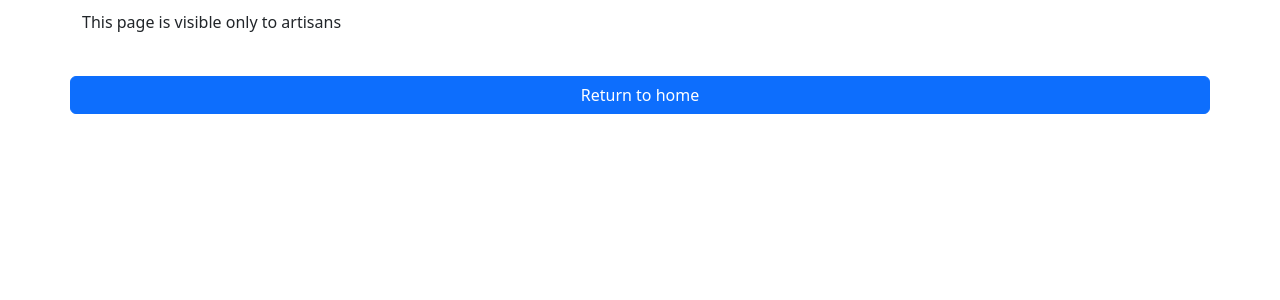
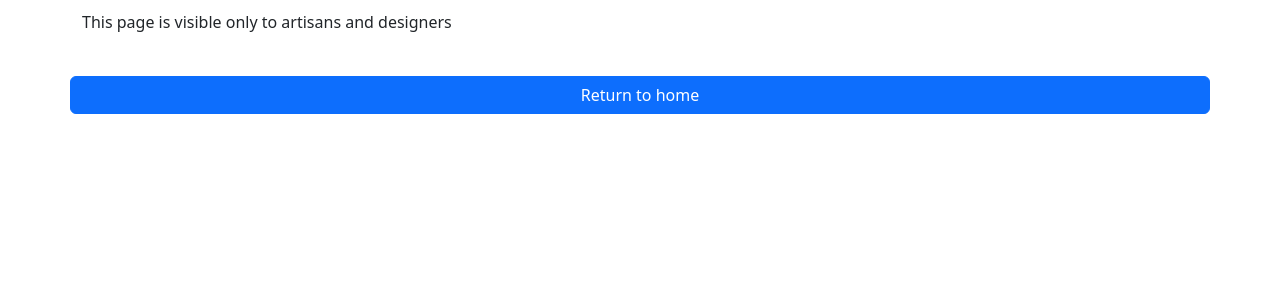
Before and after one commit to CarloAmbrogi/WeCraftCarloAmbrogi, a PHP site: page /pages/cooperate.php in a window 1280 px wide. Shown: the part 90-390 px from the top of the page. Run offline with PHP 8.4, Linux system fonts and the light colour scheme; some libraries are stand-ins or nearby versions.

Commit message:
Started with cooperating design

```diff
--- a/WeCraft/functions/functions.php
+++ b/WeCraft/functions/functions.php
@@ -305,9 +305,9 @@
         }
       case "Designer":
         if(numberOfItemsInTheShoppingCartOfThisUser($_SESSION["userId"]) > 0){
-          return [[translate("Map"),"./map.php"],[translate("Search"),"./search.php"],[translate("Personalized items"),"./INSERTLINKAAAAAAAAA"],[translate("Chats"),"./chats.php"],[translate("My WeCraft"),"./myWeCraft.php"],[translate("Shopping cart"),"./shoppingCart.php"],[translate("Shopping cart"),"./shoppingCart.php"]];
+          return [[translate("Map"),"./map.php"],[translate("Search"),"./search.php"],[translate("Personalized items"),"./INSERTLINKAAAAAAAAA"],[translate("Cooperate"),"./cooperate.php"],[translate("Chats"),"./chats.php"],[translate("My WeCraft"),"./myWeCraft.php"],[translate("Shopping cart"),"./shoppingCart.php"]];
         } else {
-          return [[translate("Map"),"./map.php"],[translate("Search"),"./search.php"],[translate("Personalized items"),"./INSERTLINKAAAAAAAAA"],[translate("Chats"),"./chats.php"],[translate("My WeCraft"),"./myWeCraft.php"],[translate("Shopping cart"),"./shoppingCart.php"]];
+          return [[translate("Map"),"./map.php"],[translate("Search"),"./search.php"],[translate("Personalized items"),"./INSERTLINKAAAAAAAAA"],[translate("Cooperate"),"./cooperate.php"],[translate("Chats"),"./chats.php"],[translate("My WeCraft"),"./myWeCraft.php"]];
         }
       default://error
         return [];
--- a/WeCraft/pages/cooperate.php
+++ b/WeCraft/pages/cooperate.php
@@ -7,17 +7,18 @@
   //Cooperate page
   doInitialScripts();
   $kindOfTheAccountInUse = getKindOfTheAccountInUse();
-  if($kindOfTheAccountInUse != "Artisan"){
-    //This page is visible only for artisans
+  if($kindOfTheAccountInUse != "Artisan" && $kindOfTheAccountInUse != "Designer"){
+    //This page is visible only for artisans or designers
     upperPartOfThePage(translate("Error"),"");
-    addParagraph(translate("This page is visible only to artisans"));
+    addParagraph(translate("This page is visible only to artisans and designers"));
     addButtonLink(translate("Return to home"),"./index.php");
   } else {
+    if($kindOfTheAccountInUse == "Artisan"){
       upperPartOfThePage(translate("Cooperate"),"");
       addTitle(translate("Three ways to cooperate")."...");
       startSquare();
-    addButtonLink(translate("Cooperative design"),"./AAAAAAAAAAAAA");
-    addParagraph(translate("More artisans cooperate together to realize the same artifact"));
+      addButtonLink(translate("Cooperative design"),"./cooperativeDesign.php");
+      addParagraph(translate("More artisans and designers cooperate together to realize the same artifact"));
       endSquare();
       startSquare();
       addButtonLink(translate("Cooperation for visibility and marketing"),"./cooperationVisibilityAndMarketing.php");
@@ -28,6 +29,15 @@
       addParagraph(translate("Artisans sell other artisans products at their stores and WeCrafts system helps by suggesting possible artisans who create complementary products"));
       endSquare();
     }
+    if($kindOfTheAccountInUse == "Designer"){
+      upperPartOfThePage(translate("Cooperate"),"");
+      addParagraph(translate("Designers can cooperate with artisans to help them realizing products"));
+      startSquare();
+      addButtonLink(translate("Cooperative design"),"./cooperativeDesign.php");
+      addParagraph(translate("You can collaborate together with other artisans to realize artifacts"));
+      endSquare();
+    }
+  }
   lowerPartOfThePage(tabBarForTheAccountInUse());
   include "./../database/closeConnectionDB.php";
 ?>
--- a/WeCraft/strings/en.ini
+++ b/WeCraft/strings/en.ini
@@ -243,7 +243,7 @@ Most sold products in last period="Most sold products in last period"
 No product="No product"
 Three ways to cooperate="Three ways to cooperate"
 Cooperative design="Cooperative design"
-More artisans cooperate together to realize the same artifact="More artisans cooperate together to realize the same artifact"
+More artisans and designers cooperate together to realize the same artifact="More artisans and designers cooperate together to realize the same artifact"
 Cooperation for visibility and marketing="Cooperation for visibility and marketing"
 The artisans agree to sponsor each others products="The artisans agree to sponsor each other's products"
 Exchange complementary products="Exchange complementary products"
@@ -395,3 +395,7 @@ This product is not ready to be sold by other artisans because the owner hasnt s
 The percentage resell represents the part you have to give to the owner for each unit of this product you sell="The percentage resell represents the part you have to give to the owner for each unit of this product you sell"
 You have to be logged to see this page="You have to be logged to see this page"
 You cant buy a your product="You can't buy a your product"
+You can collaborate together with other artisans to realize artifacts="You can collaborate together with other artisans to realize artifacts"
+Designers can cooperate with artisans to help them realizing products="Designers can cooperate with artisans to help them realizing products"
+Cooperation with others to realize a product="Cooperation with others to realize a product"
+Here will be shown the products for witch you are collaborating with other artisans and designers="Here will be shown the products for witch you are collaborating with other artisans and designers"
--- a/WeCraft/strings/it.ini
+++ b/WeCraft/strings/it.ini
@@ -243,7 +243,7 @@ Most sold products in last period="Prodotti più venduti nell'ultimo periodo"
 No product="Nessun prodotto"
 Three ways to cooperate="Tre modi per cooperare"
 Cooperative design="Design cooperativo"
-More artisans cooperate together to realize the same artifact="Più artigiani cooperano insieme per realizzare lo stesso prodotto"
+More artisans and designers cooperate together to realize the same artifact="Più artigiani e designer cooperano insieme per realizzare lo stesso prodotto"
 Cooperation for visibility and marketing="Cooperazione per la visibilità e il marketing"
 The artisans agree to sponsor each others products="Gli artigiani si mettono d'accordo per sponsorizzarsi a vicenda i loro prodotti"
 Exchange complementary products="Scambio di prodotti complementari"
@@ -395,3 +395,7 @@ This product is not ready to be sold by other artisans because the owner hasnt s
 The percentage resell represents the part you have to give to the owner for each unit of this product you sell="La percentuale di rivendita rappresenta la parte che tu devi dare al proprietario per ogni unità che vendi"
 You have to be logged to see this page="Devi essere loggato per vedere questa pagina"
 You cant buy a your product="Non puoi comprare un tuo prodotto"
+You can collaborate together with other artisans to realize artifacts="Puoi collaborare con altri artigiani per realizzare prodotti"
+Designers can cooperate with artisans to help them realizing products="I designer possono cooperare con gli artiginai per aiutarli a realizzare prodotti"
+Cooperation with others to realize a product="Cooperazione con altri per realizzare un prodotto"
+Here will be shown the products for witch you are collaborating with other artisans and designers="Qui verranno mostrati i prodotti per cui stai collaborando con altri artigiani e designer"
--- a/todo.txt
+++ b/todo.txt
@@ -1,4 +1,3 @@
-- Coofiliera (tab collaborate also for designers)
 - Customized order
 - La chat
 - Map
```
Also changed, not shown: WeCraft/pages/cooperativeDesign.php (added, +41 -0 lines). Lines whose indentation alone changed are shown as unchanged.
